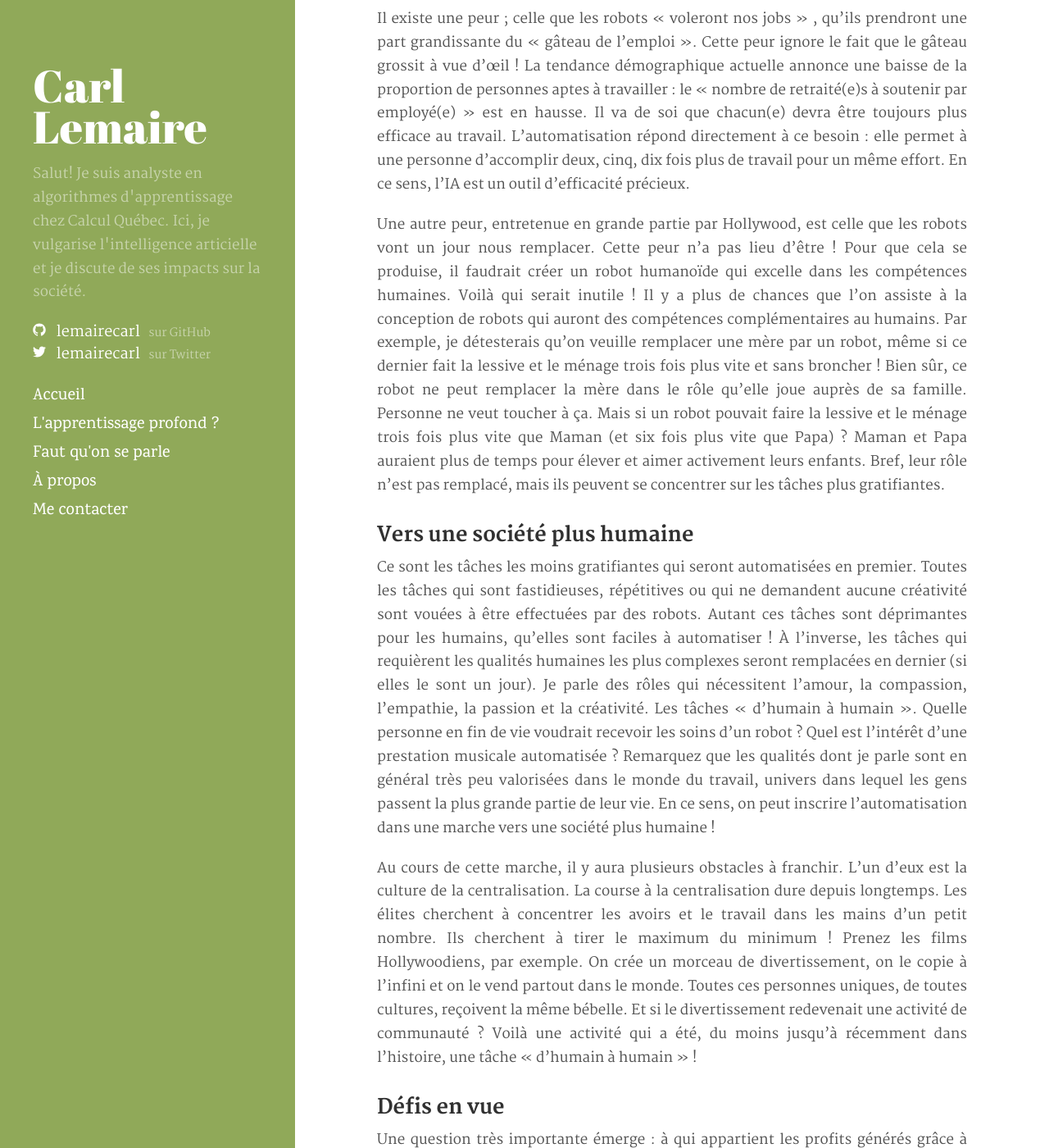
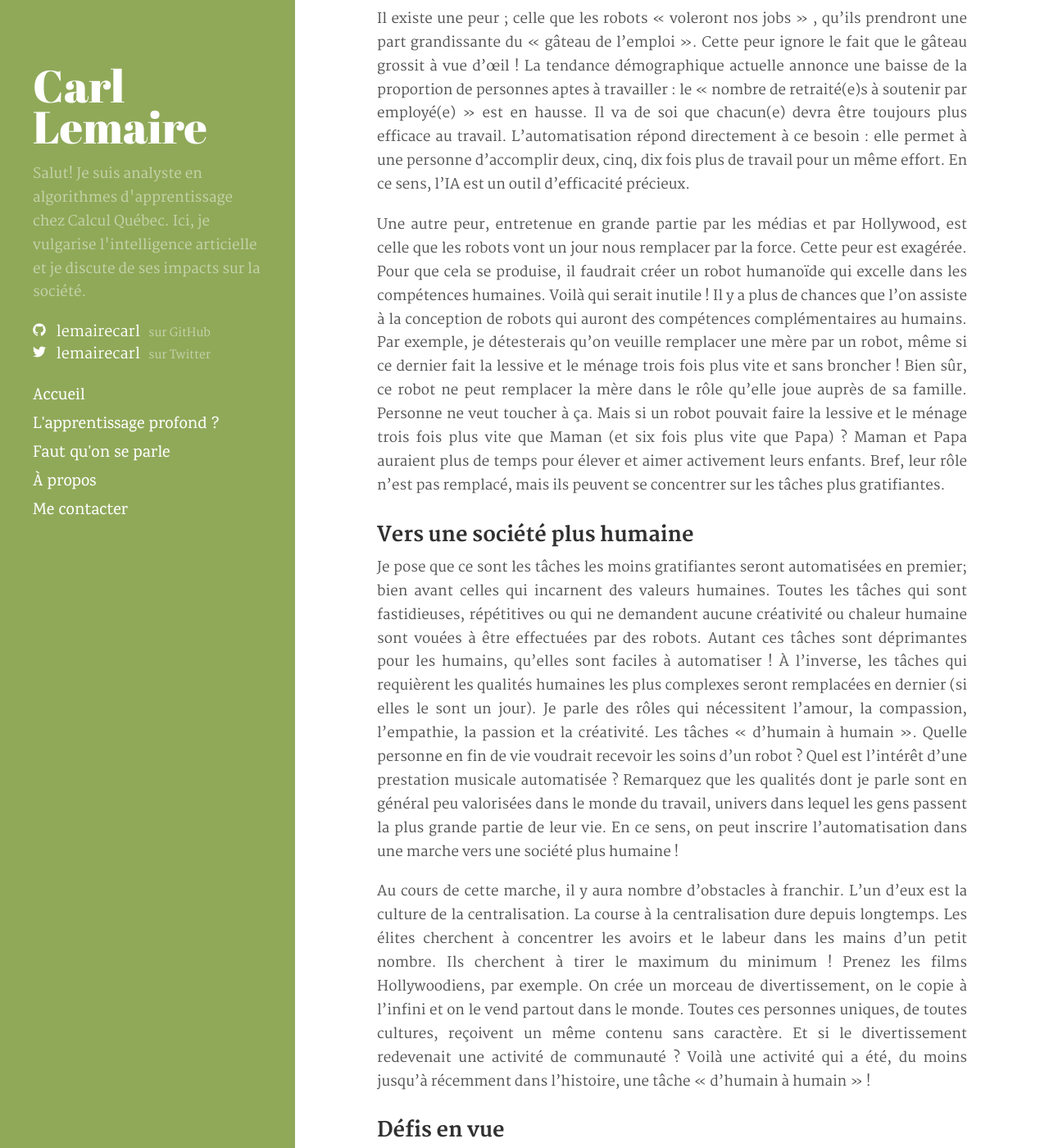
Before and after one commit to lemairecarl/lemairecarl.github.io, a Jekyll site: the page built from _posts/2017-05-19-implications-IA-economie-societe.md, in a window 1280 px wide and 1400 px high, scrolled down 712 px. Shown: the whole window at 82% size. Built offline with Jekyll 4.4.1, drawn with Linux system fonts in a browser that asks for light colours; nearby versions of some CDN libraries; some of the changed text lies outside the part shown.

Commit message:
Update 2017-05-19-implications-IA-economie-societe.md

```diff
--- a/_posts/2017-05-19-implications-IA-economie-societe.md
+++ b/_posts/2017-05-19-implications-IA-economie-societe.md
@@ -19,13 +19,13 @@ Depuis le début du vingtième siècle, beaucoup d'emplois ont été abolis. Les
 
 Il existe une peur ; celle que les robots « voleront nos jobs » , qu'ils prendront une part grandissante du « gâteau de l'emploi ». Cette peur ignore le fait que le gâteau grossit à vue d’œil ! La tendance démographique actuelle annonce une baisse de la proportion de personnes aptes à travailler : le « nombre de retraité(e)s à soutenir par employé(e) » est en hausse. Il va de soi que chacun(e) devra être toujours plus efficace au travail. L'automatisation répond directement à ce besoin : elle permet à une personne d'accomplir deux, cinq, dix fois plus de travail pour un même effort. En ce sens, l'IA est un outil d'efficacité précieux.
 
-Une autre peur, entretenue en grande partie par Hollywood, est celle que les robots vont un jour nous remplacer. Cette peur n'a pas lieu d'être ! Pour que cela se produise, il faudrait créer un robot humanoïde qui excelle dans les compétences humaines. Voilà qui serait inutile ! Il y a plus de chances que l'on assiste à la conception de robots qui auront des compétences complémentaires au humains. Par exemple, je détesterais qu'on veuille remplacer une mère par un robot, même si ce dernier fait la lessive et le ménage trois fois plus vite et sans broncher ! Bien sûr, ce robot ne peut remplacer la mère dans le rôle qu'elle joue auprès de sa famille. Personne ne veut toucher à ça. Mais si un robot pouvait faire la lessive et le ménage trois fois plus vite que Maman (et six fois plus vite que Papa) ? Maman et Papa auraient plus de temps pour élever et aimer activement leurs enfants. Bref, leur rôle n'est pas remplacé, mais ils peuvent se concentrer sur les tâches plus gratifiantes.
+Une autre peur, entretenue en grande partie par les médias et par Hollywood, est celle que les robots vont un jour nous remplacer par la force. Cette peur est exagérée. Pour que cela se produise, il faudrait créer un robot humanoïde qui excelle dans les compétences humaines. Voilà qui serait inutile ! Il y a plus de chances que l'on assiste à la conception de robots qui auront des compétences complémentaires au humains. Par exemple, je détesterais qu'on veuille remplacer une mère par un robot, même si ce dernier fait la lessive et le ménage trois fois plus vite et sans broncher ! Bien sûr, ce robot ne peut remplacer la mère dans le rôle qu'elle joue auprès de sa famille. Personne ne veut toucher à ça. Mais si un robot pouvait faire la lessive et le ménage trois fois plus vite que Maman (et six fois plus vite que Papa) ? Maman et Papa auraient plus de temps pour élever et aimer activement leurs enfants. Bref, leur rôle n'est pas remplacé, mais ils peuvent se concentrer sur les tâches plus gratifiantes.
 
 ### Vers une société plus humaine
 
-Ce sont les tâches les moins gratifiantes qui seront automatisées en premier. Toutes les tâches qui sont fastidieuses, répétitives ou qui ne demandent aucune créativité sont vouées à être effectuées par des robots. Autant ces tâches sont déprimantes pour les humains, qu'elles sont faciles à automatiser ! À l'inverse, les tâches qui requièrent les qualités humaines les plus complexes seront remplacées en dernier (si elles le sont un jour). Je parle des rôles qui nécessitent l'amour, la compassion, l'empathie, la passion et la créativité. Les tâches « d'humain à humain ». Quelle personne en fin de vie voudrait recevoir les soins d'un robot ? Quel est l'intérêt d'une prestation musicale automatisée ? Remarquez que les qualités dont je parle sont en général très peu valorisées dans le monde du travail, univers dans lequel les gens passent la plus grande partie de leur vie. En ce sens, on peut inscrire l'automatisation dans une marche vers une société plus humaine !
+Je pose que ce sont les tâches les moins gratifiantes seront automatisées en premier; bien avant celles qui incarnent des valeurs humaines. Toutes les tâches qui sont fastidieuses, répétitives ou qui ne demandent aucune créativité ou chaleur humaine sont vouées à être effectuées par des robots. Autant ces tâches sont déprimantes pour les humains, qu'elles sont faciles à automatiser ! À l'inverse, les tâches qui requièrent les qualités humaines les plus complexes seront remplacées en dernier (si elles le sont un jour). Je parle des rôles qui nécessitent l'amour, la compassion, l'empathie, la passion et la créativité. Les tâches « d'humain à humain ». Quelle personne en fin de vie voudrait recevoir les soins d'un robot ? Quel est l'intérêt d'une prestation musicale automatisée ? Remarquez que les qualités dont je parle sont en général peu valorisées dans le monde du travail, univers dans lequel les gens passent la plus grande partie de leur vie. En ce sens, on peut inscrire l'automatisation dans une marche vers une société plus humaine !
 
-Au cours de cette marche, il y aura plusieurs obstacles à franchir. L'un d'eux est la culture de la centralisation. La course à la centralisation dure depuis longtemps. Les élites cherchent à concentrer les avoirs et le travail dans les mains d'un petit nombre. Ils cherchent à tirer le maximum du minimum ! Prenez les films Hollywoodiens, par exemple. On crée un morceau de divertissement, on le copie à l'infini et on le vend partout dans le monde. Toutes ces personnes uniques, de toutes cultures, reçoivent la même bébelle. Et si le divertissement redevenait une activité de communauté ? Voilà une activité qui a été, du moins jusqu'à récemment dans l'histoire, une tâche « d'humain à humain » !
+Au cours de cette marche, il y aura nombre d'obstacles à franchir. L'un d'eux est la culture de la centralisation. La course à la centralisation dure depuis longtemps. Les élites cherchent à concentrer les avoirs et le labeur dans les mains d'un petit nombre. Ils cherchent à tirer le maximum du minimum ! Prenez les films Hollywoodiens, par exemple. On crée un morceau de divertissement, on le copie à l'infini et on le vend partout dans le monde. Toutes ces personnes uniques, de toutes cultures, reçoivent un même contenu sans caractère. Et si le divertissement redevenait une activité de communauté ? Voilà une activité qui a été, du moins jusqu'à récemment dans l'histoire, une tâche « d'humain à humain » !
 
 ### Défis en vue
 
@@ -40,7 +40,7 @@ Cependant, à mon avis, cette analyse est incomplète. Il faut tenir compte de t
 
 Le développement effréné de l'intelligence artificielle comporte de nombreux risques ; l'aggravation de la concentration des pouvoirs en est un exemple. Malgré tout, l'IA pourrait être un énorme avantage dans notre marche vers une société plus humaine. Mais ce n'est pas l'IA qui va faire évoluer l'humanité. Il est primordial que l'humanité, elle-même d'abord, évolue pour bien gérer les situations complexes amenées par ces nouvelles technologies si puissantes.
 
-Merci de m'avoir lu! Je suis conscient d'avoir avancé nombre d'affirmations sans les avoir supportées ; je m'en excuse, c'est par manque de temps. Si vous trouvez des références qui supportent ou réfutent certaines de mes affirmations, je suis preneur. Laissez un commentaire!
+Merci de m'avoir lu! Je suis conscient d'avoir avancé nombre d'affirmations sans les avoir supportées ; je m'en excuse, c'est par manque de temps. Je cherche surtout à alimenter réflexions et discussions. Si vous trouvez des références qui supportent ou réfutent certaines de mes affirmations, je suis preneur. Laissez un commentaire!
 
 ---
 
```
